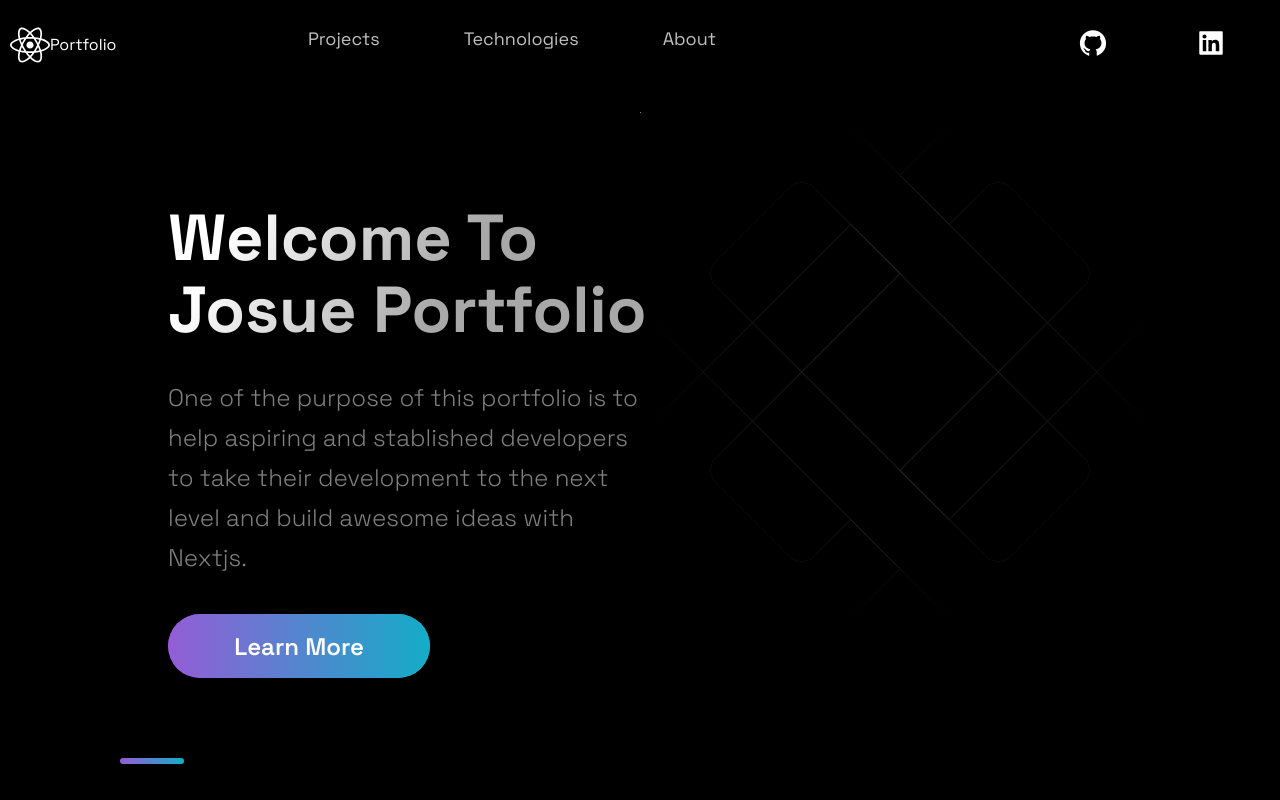
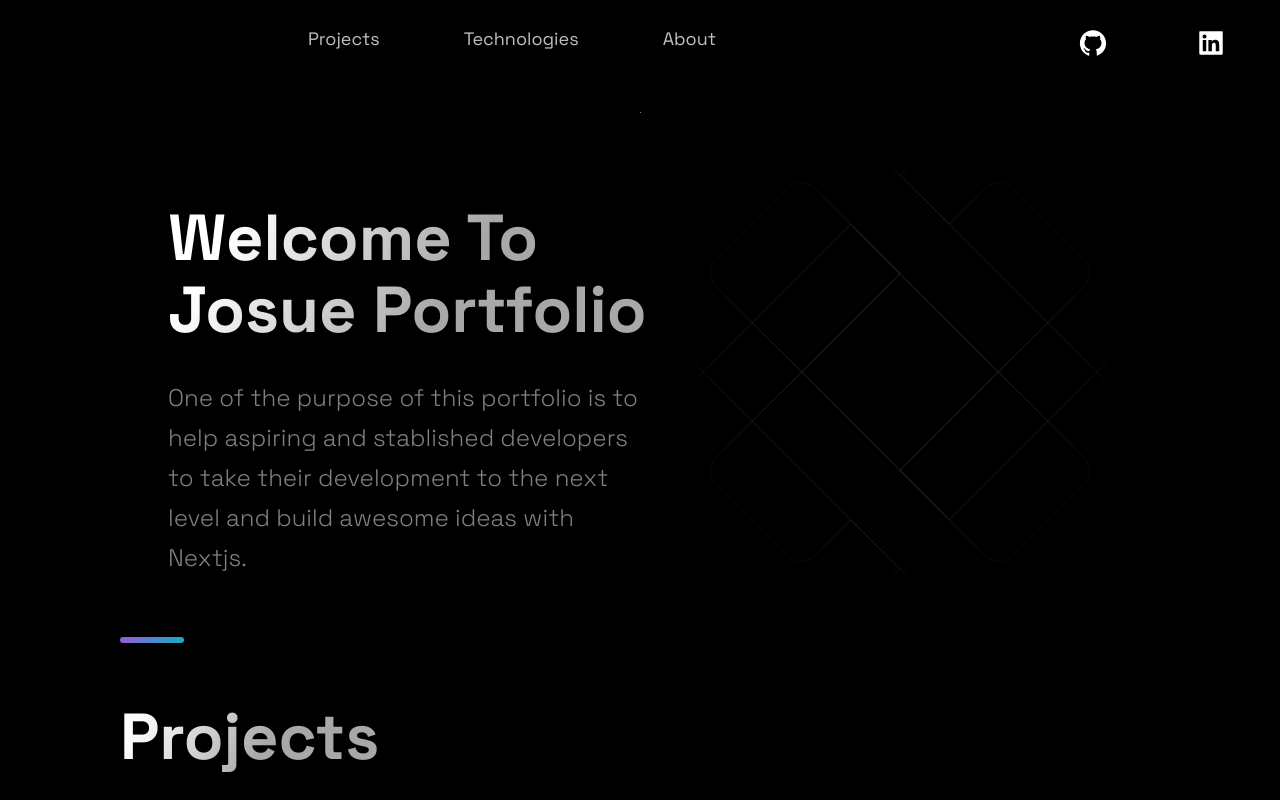
Before and after one commit to Josue-Rosario/Josue-Portfolio, a Next.js app: page / in a window 1280 px wide. Shown: the top 800 px of the page. Built offline with nearby package versions, Linux system fonts and the light colour scheme.

Commit message:
GitHub and Linkedin URl

```diff
--- a/src/components/Footer/Footer.js
+++ b/src/components/Footer/Footer.js
@@ -24,10 +24,10 @@ const Footer = () => {
         <CompanyContainer>
         </CompanyContainer>
         <SocialContainer>
-          <SocialIcons href="https://github.com/Josuerosario21">
+          <SocialIcons href="https://github.com/Josue-Rosario">
             <AiFillGithub size="3rem" />
           </SocialIcons>
-          <SocialIcons href="https://www.linkedin.com/in/josue-rosario-b27468176/">
+          <SocialIcons href="https://www.linkedin.com/in/josue-rosario/">
             <AiFillLinkedin size="3rem" />
           </SocialIcons>
         </SocialContainer>
--- a/src/components/Header/Header.js
+++ b/src/components/Header/Header.js
@@ -1,17 +1,11 @@
 import Link from 'next/link';
 import React from 'react';
 import { AiFillGithub, AiFillLinkedin } from 'react-icons/ai';
-import { FaReact } from 'react-icons/fa';
 import { Container, Div1, Div2, Div3, NavLink, SocialIcons } from './HeaderStyles';
 
 const Header = () =>  (
   <Container>
     <Div1>
-      <Link href="/">
-        <a style={{ display: 'flex', alignItems: 'center', color:"white" }}>
-          <FaReact size="4rem" /> <span>Portfolio</span>
-        </a>
-      </Link>
     </Div1>
     <Div2>
       <li>
@@ -31,10 +25,10 @@ const Header = () =>  (
       </li>
     </Div2>
       <Div3>
-      <SocialIcons href="https://github.com/Josuerosario21">
+      <SocialIcons href="https://github.com/Josue-Rosario">
             <AiFillGithub size="3rem" />
           </SocialIcons>
-          <SocialIcons href="https://www.linkedin.com/in/josue-rosario-b27468176/">
+          <SocialIcons href="https://www.linkedin.com/in/josue-rosario/">
             <AiFillLinkedin size="3rem" />
         </SocialIcons>
       </Div3>
--- a/src/components/Hero/Hero.js
+++ b/src/components/Hero/Hero.js
@@ -1,7 +1,6 @@
 import React from 'react';
 
 import { Section, SectionText, SectionTitle } from '../../styles/GlobalComponents';
-import Button from '../../styles/GlobalComponents/Button';
 import { LeftSection } from './HeroStyles';
 
 const Hero = () => (
@@ -15,7 +14,6 @@ const Hero = () => (
         One of the purpose of this portfolio is to help aspiring and stablished developers to take their development
         to the next level and build awesome ideas with Nextjs.
       </SectionText>
-      <Button onClick={() => window.location = 'https://nextjs.org/learn/basics/create-nextjs-app?utm_source=next-site&utm_medium=nav-cta&utm_campaign=next-website'}>Learn More</Button>
     </LeftSection>
   </Section>
 );
--- a/src/components/Hero/HeroStyles.js
+++ b/src/components/Hero/HeroStyles.js
@@ -6,14 +6,12 @@ export const LeftSection = styled.div`
     width: 80%;
     display: flex;
     flex-direction: column;
-
     margin: 0 auto;
   }
   @media ${(props) => props.theme.breakpoints.md} {
     width: 100%;
     display: flex;
     flex-direction: column;
-
     margin: 0 auto;
   }
 `;
--- a/src/constants/constants.js
+++ b/src/constants/constants.js
@@ -32,5 +32,5 @@ export const projects = [
 ];
 
 export const TimeLineData = [
-  { year: 2020, text: 'Started My Career as a web developer',},
+  { year: 20, text: 'Started My Career as a web developer',},
 ];
```
